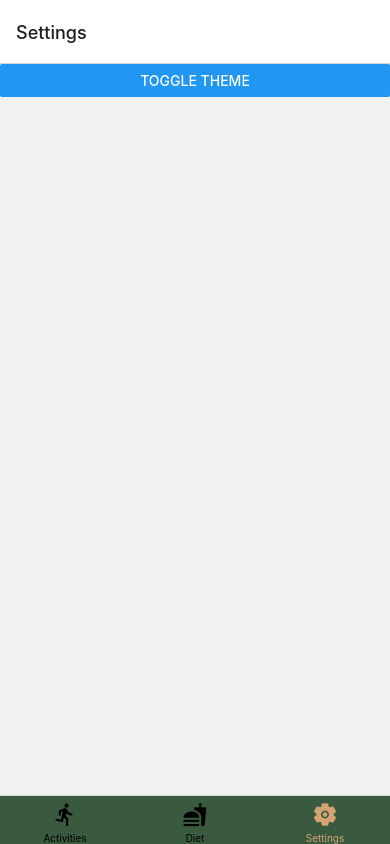
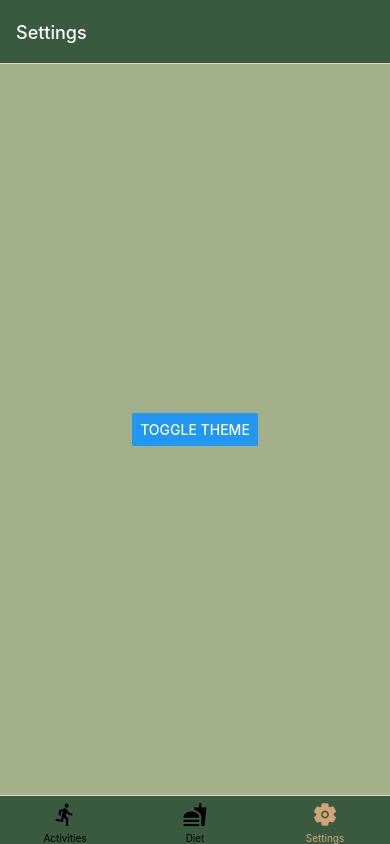
Before and after one commit to YaoyiW27/activity-diet-tracker, a React Native app: screen /Settings in a window 390 px wide. Built offline with nearby package versions, Linux system fonts and the light colour scheme.

Commit message:
changed settings screen color

```diff
--- a/App.js
+++ b/App.js
@@ -50,7 +50,12 @@ function BottomTabNavigator() {
         },
         headerTintColor: '#fff'
       }} />
-      <Tab.Screen name="Settings" component={Settings} />
+      <Tab.Screen name="Settings" component={Settings} options={{
+        headerStyle: {
+          backgroundColor: '#3a5a40'
+        },
+        headerTintColor: '#fff'
+      }} />
     </Tab.Navigator>
   );
 }
--- a/Screens/Settings.js
+++ b/Screens/Settings.js
@@ -1,13 +1,23 @@
 import React, { useContext } from 'react'
-import { View, Text, Button } from 'react-native'
+import { View, Text, Button, StyleSheet } from 'react-native'
 import { ThemeContext } from '../context/ThemeContext'
 
 export default function Settings() {
   const { theme, toggleTheme } = useContext(ThemeContext);
 
   return (
-    <View>
+    <View style={styles.container}>
       <Button title="Toggle Theme" onPress={toggleTheme} />
     </View>
   )
 }
+
+const styles = StyleSheet.create({
+  container: {
+    flex: 1,
+    justifyContent: 'center',
+    alignItems: 'center',
+    padding: 10,
+    backgroundColor: '#a3b18a'
+  },
+});
```
